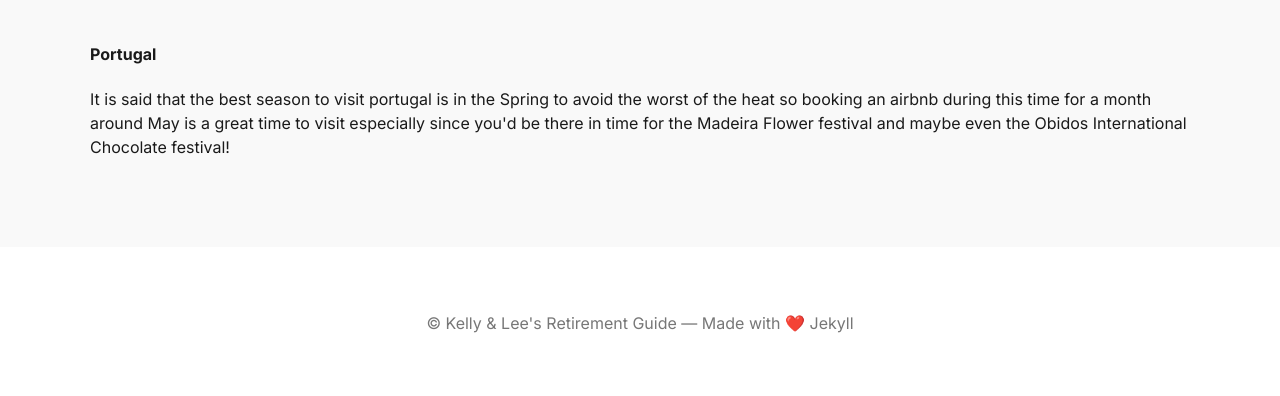
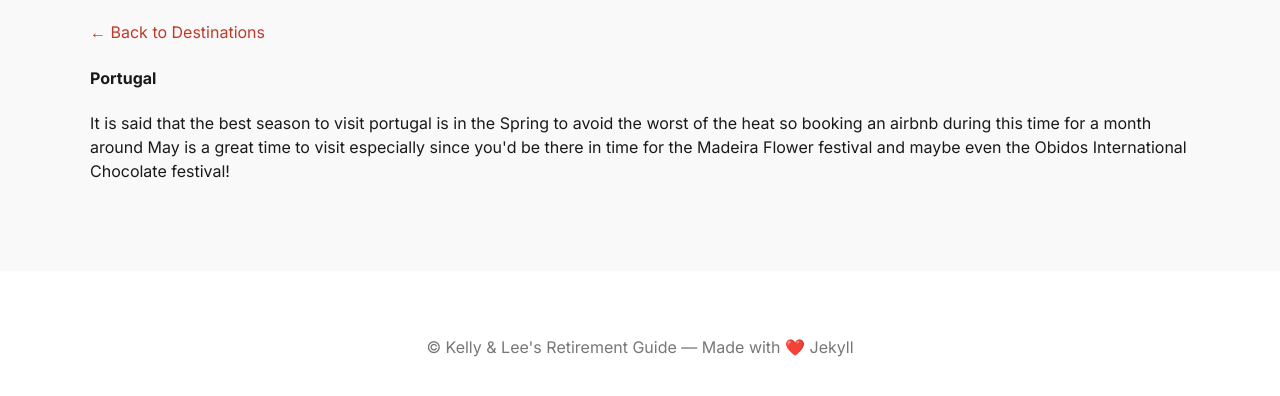
Before and after one commit to connormramey-create/Kelly_and_Lee-s_Retirement_Guide, a Jekyll site: the page built from portugal.html, in a window 1280 px wide and 923 px high, cut to the strip 500-896 px from the top of the window. Built offline with Jekyll 4.4.1, drawn with Linux system fonts in a browser that asks for light colours.

Commit message:
Update portugal.html

```diff
--- a/portugal.html
+++ b/portugal.html
@@ -2,6 +2,7 @@
 layout: default
 title: Portugal
 ---
+<a href="{{ '/' | relative_url }}#destinations">← Back to Destinations</a>
 
 <h4>Portugal</h4>
 <p>It is said that the best season to visit portugal is in the Spring to avoid the worst of the heat so booking an airbnb during this time for a month around May is a great time to visit especially since you'd be there in time for the Madeira Flower festival and maybe even the Obidos International Chocolate festival!</p>
```
